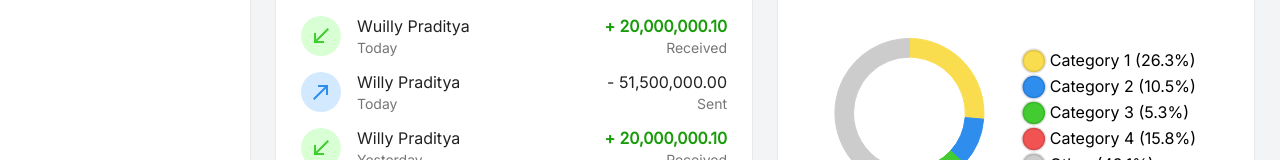
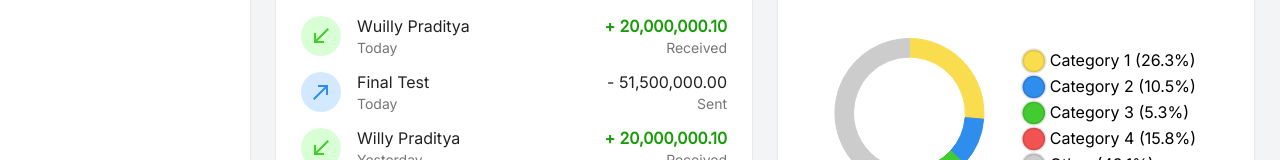
Before and after one commit to willypraditya/thesis, a React (Create React App) app: page /dashboard in a window 1280 px wide. Shown: the part 296-456 px from the top of the page. Built offline with nearby package versions, Linux system fonts and the light colour scheme.

Commit message:
final test

```diff
--- a/src/components/Pages/NEW_Dashboard/index.js
+++ b/src/components/Pages/NEW_Dashboard/index.js
@@ -114,7 +114,7 @@ const Dashboard = () => {
       type: "incoming",
     },
     {
-      name: "Willy Praditya",
+      name: "Final Test",
       date: "Today",
       amount: "51,500,000.00",
       type: "outgoing",
```
